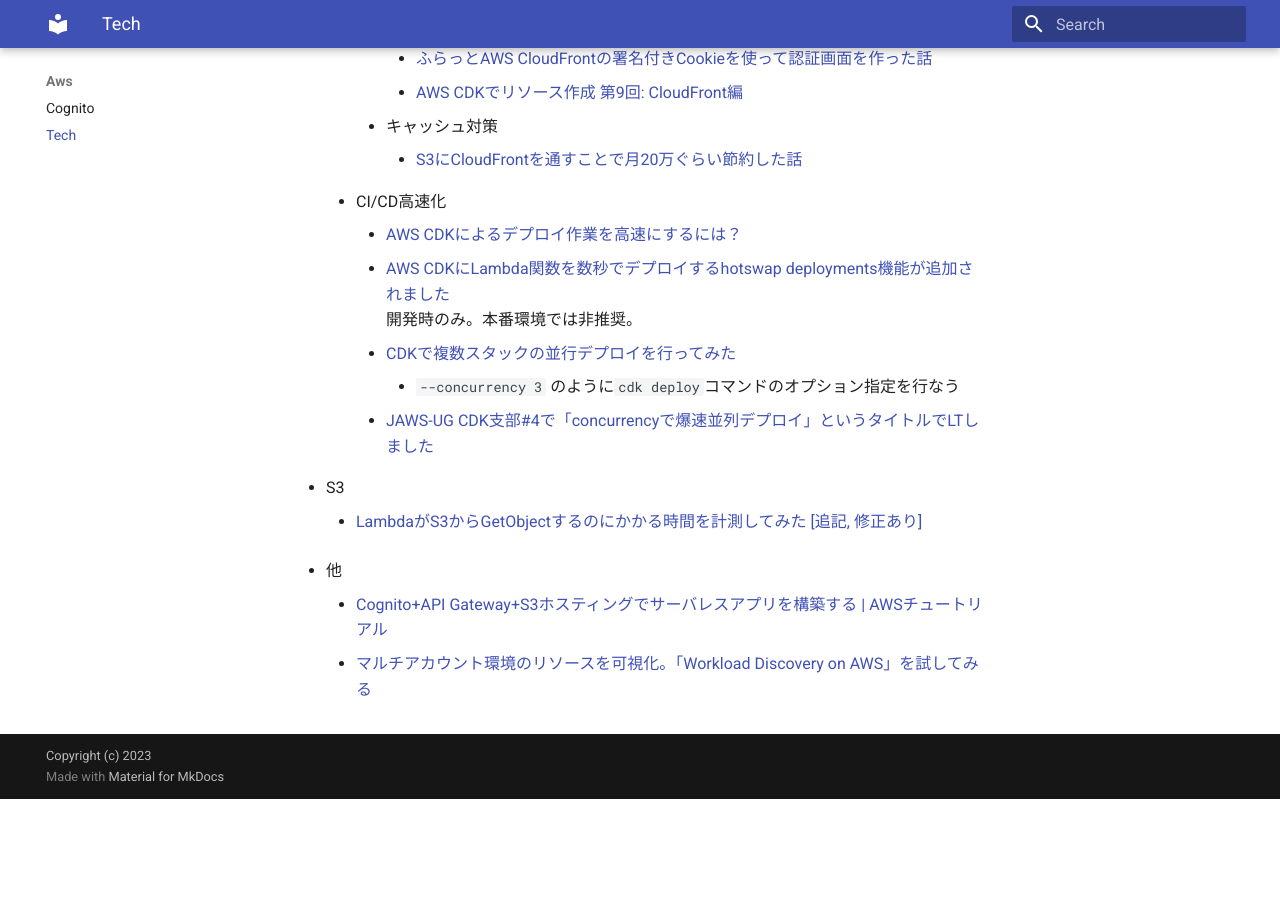
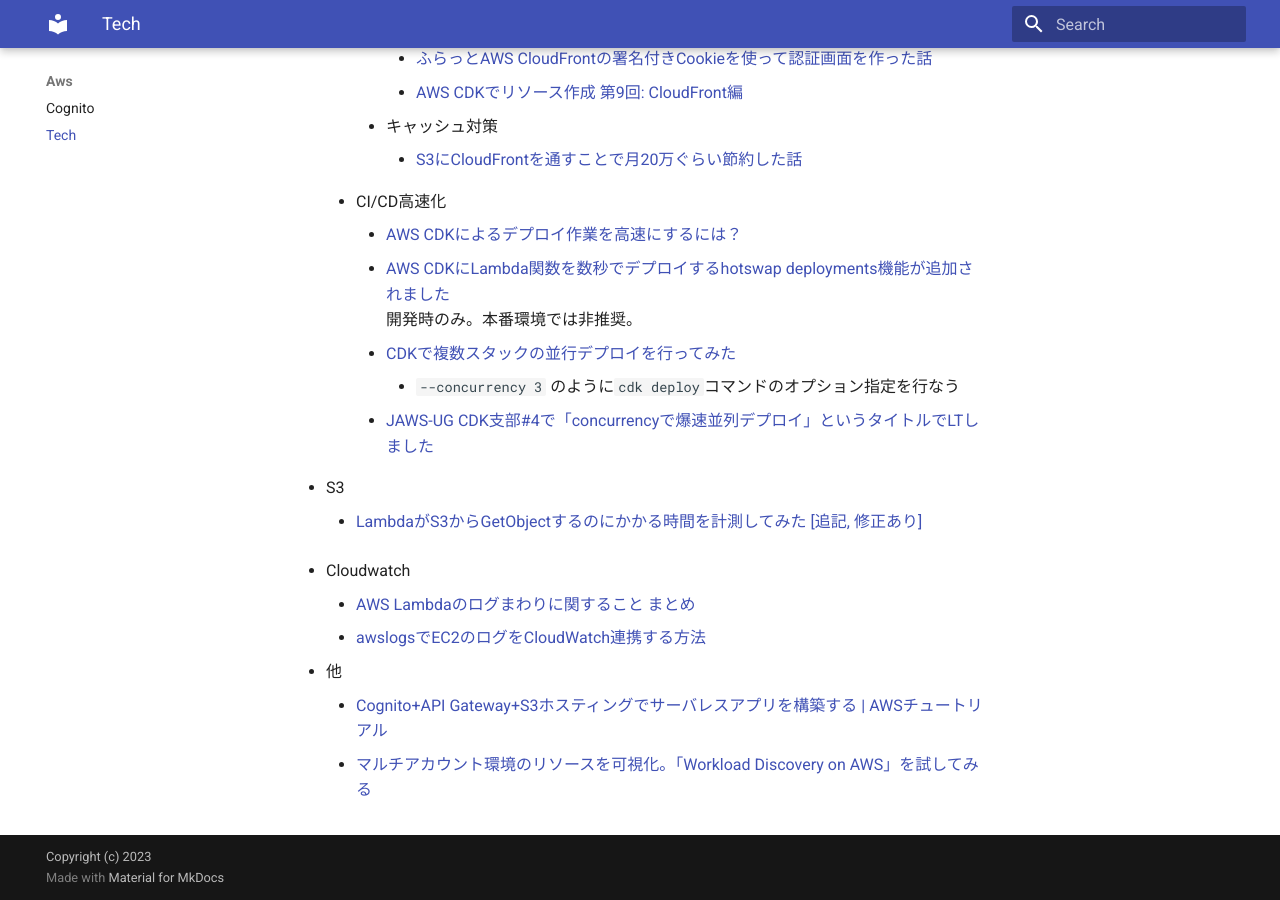
Before and after one commit to kocya-dev/note, an MkDocs documentation site: the page built from docs/aws/tech.md, in a window 1280 px wide and 900 px high, scrolled down 1293 px. Built offline with MkDocs 1.6.1 and Material for MkDocs 9.7.7, drawn with Linux system fonts in a browser that asks for light colours; before the commit the page ends 2092 px from its top, so only the background shows below that.

Commit message:
CloudWatchログ出力関連情報を追加

```diff
--- a/docs/aws/tech.md
+++ b/docs/aws/tech.md
@@ -39,6 +39,9 @@
 * S3
   * [LambdaがS3からGetObjectするのにかかる時間を計測してみた [追記, 修正あり]](https://dev.classmethod.jp/articles/mesure-download-time-of-get-object-from-s3-on-lambda/)
 
+* Cloudwatch
+  * [AWS Lambdaのログまわりに関すること まとめ](https://dev.classmethod.jp/articles/lambda-and-cloudwatch/#toc-1)
+  * [awslogsでEC2のログをCloudWatch連携する方法](https://colsis.jp/blog/awslogs/)
 * 他
   * [Cognito+API Gateway+S3ホスティングでサーバレスアプリを構築する | AWSチュートリアル](https://www.bioerrorlog.work/entry/aws-serverless-tutorial)
   * [マルチアカウント環境のリソースを可視化。「Workload Discovery on AWS」を試してみる](https://aws.amazon.com/jp/builders-flash/202209/workload-discovery-on-aws/?awsf.filter-name=*all)
```
